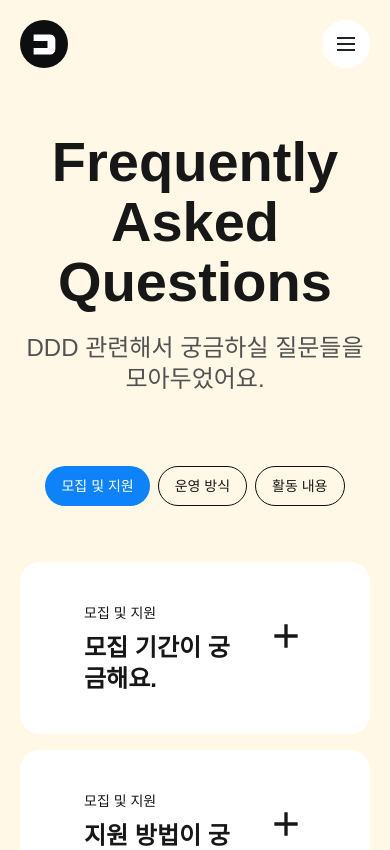
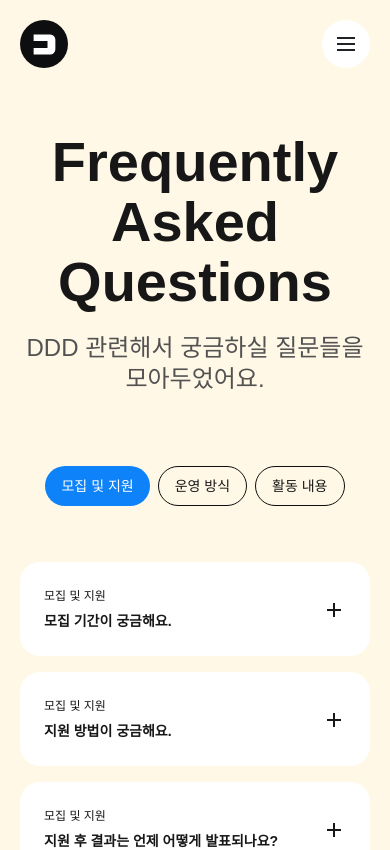
Before and after one commit to dddstudy/ddd-web, a Next.js app: page /faq in a window 390 px wide. Shown: the top 850 px of the page. Built offline with nearby package versions, Linux system fonts and the light colour scheme.

Commit message:
fix: useCallback 사용 -> warning 해결

```diff
--- a/src/app/faq/page.tsx
+++ b/src/app/faq/page.tsx
@@ -1,5 +1,5 @@
 "use client";
-import React, { useEffect, useState } from "react";
+import React, { useCallback, useEffect, useState } from "react";
 import TextButton from "@/components/TextButton";
 import useMediaQuery from "@/hooks/useMediaQuery";
 import faqList from "@/app/faq/faqList";
@@ -30,11 +30,11 @@ export default function FAQ() {
   const isTablet = useMediaQuery(screenMediaQuery.netbook);
   const isDesktop = useMediaQuery(screenMediaQuery.desktop);
 
-  function getDeviceType(): AccordionSize {
+  const getDeviceType = useCallback(() => {
     if (isMobile) return "mobile";
     if (isTablet) return "tablet";
     return "desktop";
-  }
+  }, [isMobile, isTablet]);
 
   const [accordionSize, setAccordionSize] = useState<AccordionSize>(
     getDeviceType()
@@ -42,7 +42,7 @@ export default function FAQ() {
 
   useEffect(() => {
     setAccordionSize(getDeviceType());
-  }, [isDesktop, isTablet]);
+  }, [isDesktop, isTablet, getDeviceType]);
 
   return (
     <div className="flex flex-col items-center netbook:px-0">
```
